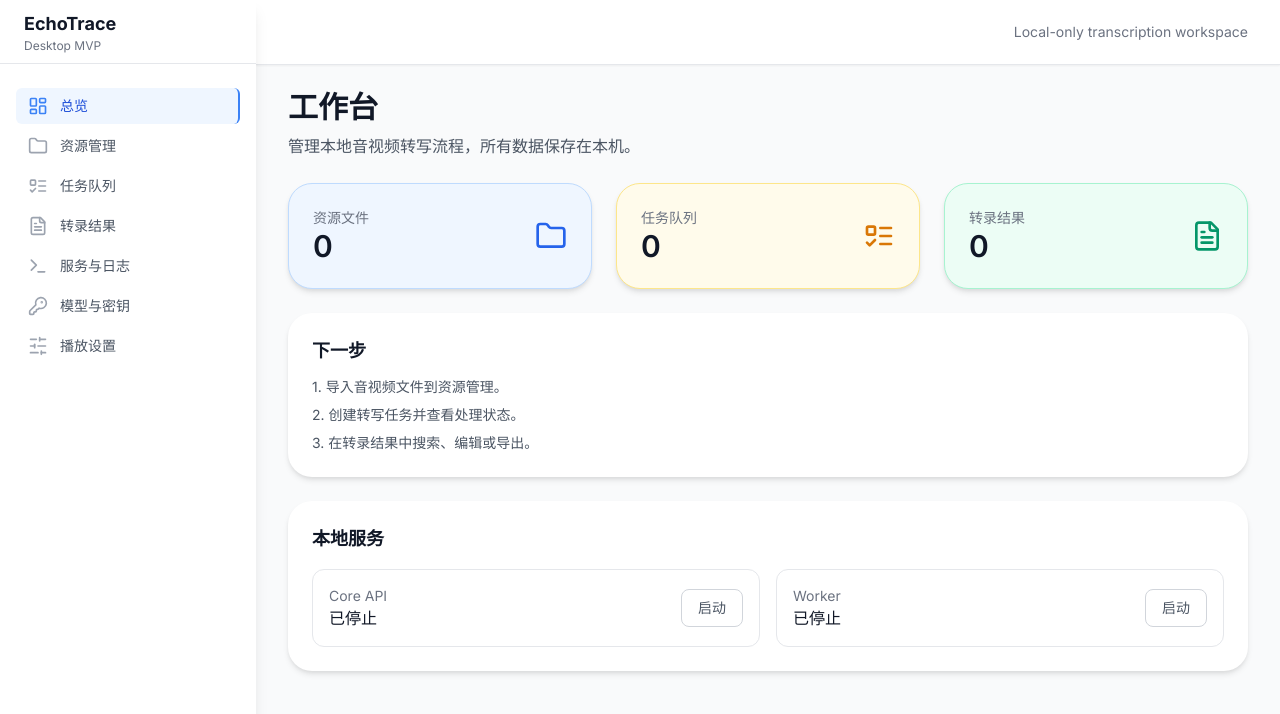
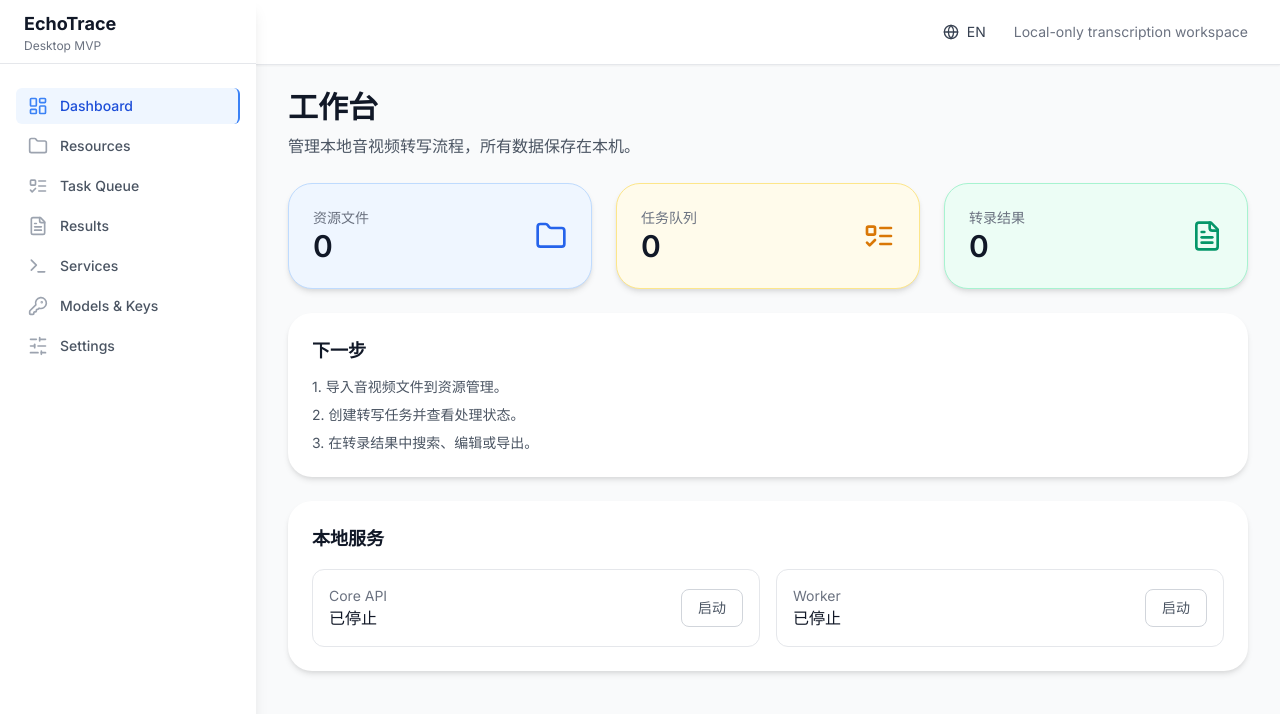
Before and after one commit to dishangyijiao-labs/echotrace, a React (Vite) app in the folder apps/desktop/: page /#/dashboard in a window 1280 px wide. Shown: the top 714 px of the page. Built offline with nearby package versions, Linux system fonts and the light colour scheme; no server answers.

Commit message:
docs: translate docs to English, add i18n support for zh/en in app

```diff
--- a/apps/desktop/src/components/AppLayout.jsx
+++ b/apps/desktop/src/components/AppLayout.jsx
@@ -1,5 +1,6 @@
 import { useState } from "react";
 import { Link, Outlet, useLocation } from "react-router-dom";
+import { useTranslation } from "react-i18next";
 import {
   LayoutDashboard,
   Folder,
@@ -11,20 +12,22 @@ import {
   Menu,
   X
 } from "lucide-react";
-
-const navigation = [
-  { name: "总览", href: "/dashboard", icon: LayoutDashboard },
-  { name: "资源管理", href: "/resources", icon: Folder },
-  { name: "任务队列", href: "/tasks", icon: ListTodo },
-  { name: "转录结果", href: "/results", icon: FileText },
-  { name: "服务与日志", href: "/services", icon: Terminal },
-  { name: "模型与密钥", href: "/models", icon: KeyRound },
-  { name: "播放设置", href: "/settings", icon: SlidersHorizontal }
-];
+import LanguageSwitcher from "./LanguageSwitcher";
 
 function AppLayout() {
   const [sidebarOpen, setSidebarOpen] = useState(false);
   const location = useLocation();
+  const { t } = useTranslation();
+
+  const navigation = [
+    { name: t('nav.dashboard'), href: "/dashboard", icon: LayoutDashboard },
+    { name: t('nav.resources'), href: "/resources", icon: Folder },
+    { name: t('nav.taskQueue'), href: "/tasks", icon: ListTodo },
+    { name: t('nav.results'), href: "/results", icon: FileText },
+    { name: t('nav.services'), href: "/services", icon: Terminal },
+    { name: t('nav.models'), href: "/models", icon: KeyRound },
+    { name: t('nav.settings'), href: "/settings", icon: SlidersHorizontal }
+  ];
 
   const isCurrent = (path) => location.pathname === path;
 
@@ -97,8 +100,11 @@ function AppLayout() {
             >
               <Menu className="w-5 h-5" />
             </button>
-            <div className="ml-auto text-sm text-gray-500">
-              Local-only transcription workspace
+            <div className="ml-auto flex items-center gap-4">
+              <LanguageSwitcher />
+              <div className="text-sm text-gray-500">
+                Local-only transcription workspace
+              </div>
             </div>
           </div>
         </header>
--- /dev/null
+++ b/apps/desktop/src/components/LanguageSwitcher.jsx
@@ -0,0 +1,22 @@
+import { useTranslation } from 'react-i18next';
+import { Globe } from 'lucide-react';
+
+export default function LanguageSwitcher() {
+  const { i18n } = useTranslation();
+
+  const toggleLanguage = () => {
+    const newLang = i18n.language === 'zh' ? 'en' : 'zh';
+    i18n.changeLanguage(newLang);
+  };
+
+  return (
+    <button
+      onClick={toggleLanguage}
+      className="flex items-center gap-2 px-3 py-2 text-sm text-gray-700 hover:bg-gray-100 rounded-lg transition-colors"
+      title="Switch Language"
+    >
+      <Globe className="w-4 h-4" />
+      <span>{i18n.language === 'zh' ? '中文' : 'EN'}</span>
+    </button>
+  );
+}
--- /dev/null
+++ b/apps/desktop/src/i18n/index.js
@@ -0,0 +1,22 @@
+import i18n from 'i18next';
+import { initReactI18next } from 'react-i18next';
+import LanguageDetector from 'i18next-browser-languagedetector';
+
+import en from './locales/en.json';
+import zh from './locales/zh.json';
+
+i18n
+  .use(LanguageDetector)
+  .use(initReactI18next)
+  .init({
+    resources: {
+      en: { translation: en },
+      zh: { translation: zh },
+    },
+    fallbackLng: 'en',
+    interpolation: {
+      escapeValue: false,
+    },
+  });
+
+export default i18n;
--- /dev/null
+++ b/apps/desktop/src/i18n/locales/en.json
@@ -0,0 +1,78 @@
+{
+  "app": {
+    "title": "EchoTrace",
+    "subtitle": "Local Transcription Tool"
+  },
+  "nav": {
+    "dashboard": "Dashboard",
+    "resources": "Resources",
+    "results": "Results",
+    "taskQueue": "Task Queue",
+    "services": "Services",
+    "models": "Models & Keys",
+    "settings": "Settings"
+  },
+  "dashboard": {
+    "title": "Dashboard",
+    "statistics": "Statistics",
+    "recentFiles": "Recent Files"
+  },
+  "resources": {
+    "title": "Media Resources",
+    "import": "Import",
+    "search": "Search",
+    "filter": "Filter",
+    "status": "Status",
+    "actions": "Actions"
+  },
+  "results": {
+    "title": "Transcription Results",
+    "search": "Search in transcripts",
+    "export": "Export",
+    "segments": "Segments"
+  },
+  "taskQueue": {
+    "title": "Task Queue",
+    "pending": "Pending",
+    "running": "Running",
+    "completed": "Completed",
+    "failed": "Failed"
+  },
+  "services": {
+    "title": "Services",
+    "core": "Core API",
+    "worker": "Transcription Worker",
+    "status": "Status",
+    "start": "Start",
+    "stop": "Stop",
+    "restart": "Restart"
+  },
+  "models": {
+    "title": "Models & Keys",
+    "provider": "Provider",
+    "apiKey": "API Key",
+    "configure": "Configure",
+    "save": "Save"
+  },
+  "settings": {
+    "title": "Settings",
+    "general": "General",
+    "language": "Language",
+    "theme": "Theme",
+    "transcription": "Transcription",
+    "model": "Whisper Model",
+    "device": "Device"
+  },
+  "common": {
+    "save": "Save",
+    "cancel": "Cancel",
+    "delete": "Delete",
+    "edit": "Edit",
+    "confirm": "Confirm",
+    "close": "Close",
+    "loading": "Loading...",
+    "success": "Success",
+    "error": "Error",
+    "retry": "Retry"
+  }
+}
--- /dev/null
+++ b/apps/desktop/src/i18n/locales/zh.json
@@ -0,0 +1,78 @@
+{
+  "app": {
+    "title": "语迹",
+    "subtitle": "本地转写工具"
+  },
+  "nav": {
+    "dashboard": "仪表盘",
+    "resources": "资源",
+    "results": "结果",
+    "taskQueue": "任务队列",
+    "services": "服务",
+    "models": "模型与密钥",
+    "settings": "设置"
+  },
+  "dashboard": {
+    "title": "仪表盘",
+    "statistics": "统计",
+    "recentFiles": "最近文件"
+  },
+  "resources": {
+    "title": "媒体资源",
+    "import": "导入",
+    "search": "搜索",
+    "filter": "筛选",
+    "status": "状态",
+    "actions": "操作"
+  },
+  "results": {
+    "title": "转写结果",
+    "search": "在转写中搜索",
+    "export": "导出",
+    "segments": "片段"
+  },
+  "taskQueue": {
+    "title": "任务队列",
+    "pending": "待处理",
+    "running": "运行中",
+    "completed": "已完成",
+    "failed": "失败"
+  },
+  "services": {
+    "title": "服务",
+    "core": "核心 API",
+    "worker": "转写 Worker",
+    "status": "状态",
+    "start": "启动",
+    "stop": "停止",
+    "restart": "重启"
+  },
+  "models": {
+    "title": "模型与密钥",
+    "provider": "提供商",
+    "apiKey": "API 密钥",
+    "configure": "配置",
+    "save": "保存"
+  },
+  "settings": {
+    "title": "设置",
+    "general": "通用",
+    "language": "语言",
+    "theme": "主题",
+    "transcription": "转写",
+    "model": "Whisper 模型",
+    "device": "设备"
+  },
+  "common": {
+    "save": "保存",
+    "cancel": "取消",
+    "delete": "删除",
+    "edit": "编辑",
+    "confirm": "确认",
+    "close": "关闭",
+    "loading": "加载中...",
+    "success": "成功",
+    "error": "错误",
+    "retry": "重试"
+  }
+}
--- a/apps/desktop/src/main.jsx
+++ b/apps/desktop/src/main.jsx
@@ -2,6 +2,7 @@ import React from "react";
 import ReactDOM from "react-dom/client";
 import App from "./App";
 import "./index.css";
+import "./i18n";
 
 ReactDOM.createRoot(document.getElementById("root")).render(
   <React.StrictMode>
```
Also changed, not shown: apps/desktop/package.json (+9 -6 lines), 4 other files (tests, documents, lock files or other folders).
